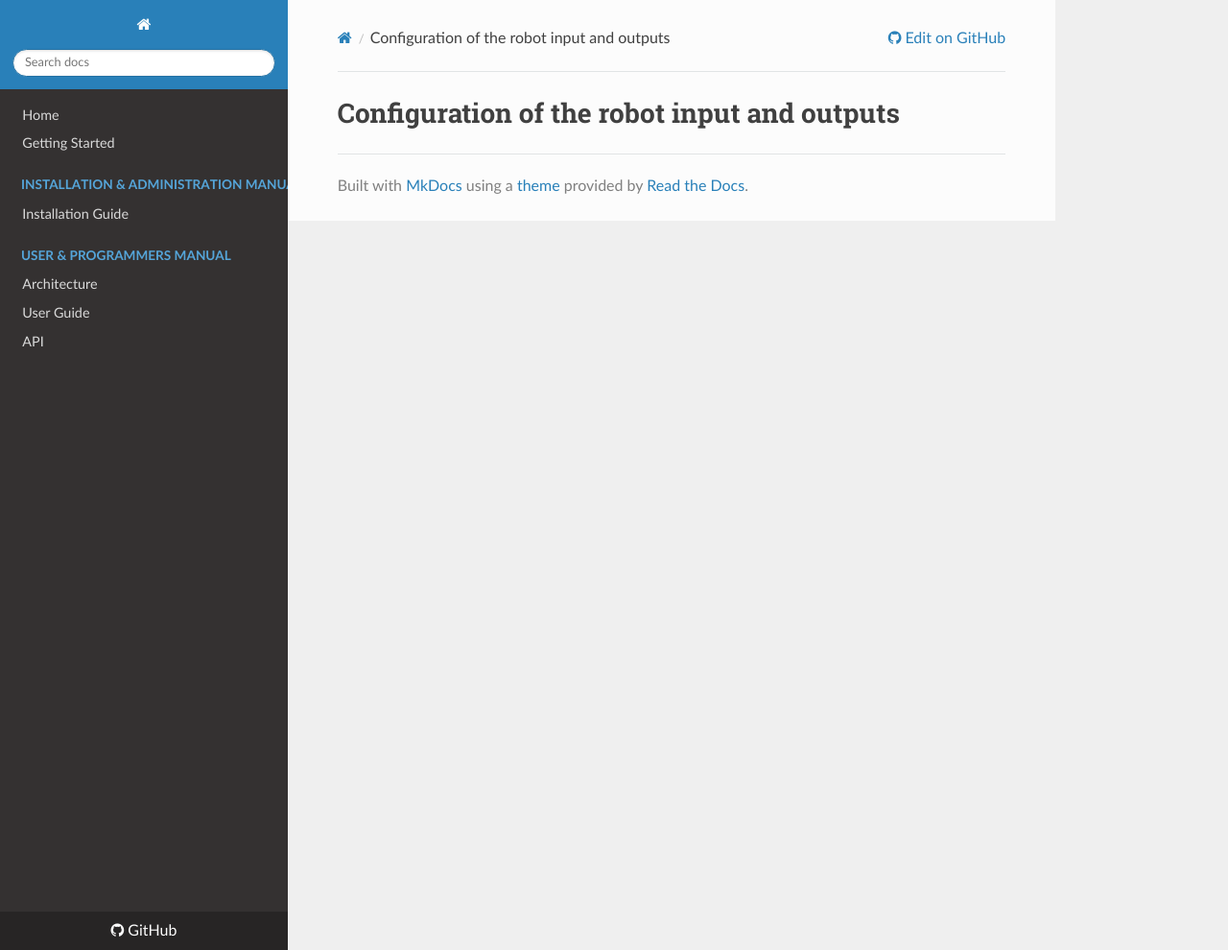
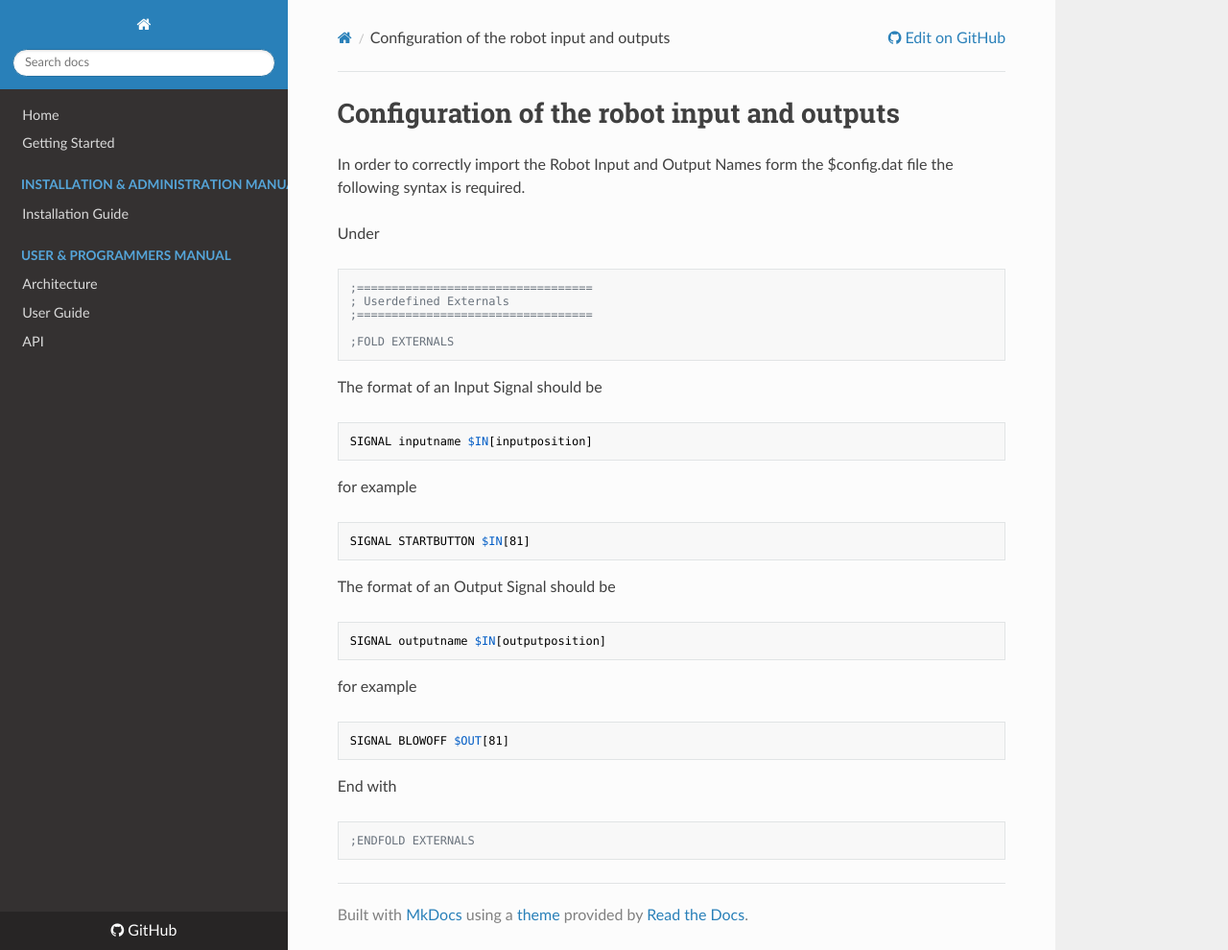
Before and after one commit to ramp-eu/JS2SF, an MkDocs documentation site: the page built from docs/KukaIO_ConfigurationGuide.md, in a window 1280 px wide and 990 px high. Shown: the whole window at 96% size. Built offline with MkDocs 1.6.1, drawn with Linux system fonts in a browser that asks for light colours; nearby versions of some CDN libraries; old or Windows-style settings are respelled for this version of MkDocs.

Commit message:
Update KukaIO_ConfigurationGuide.md

````diff
--- a/docs/KukaIO_ConfigurationGuide.md
+++ b/docs/KukaIO_ConfigurationGuide.md
@@ -1 +1,34 @@
 # Configuration of the robot input and outputs
+
+In order to correctly import the Robot Input and Output Names form the $config.dat file the following syntax is required.
+
+Under
+```
+;==================================
+; Userdefined Externals
+;==================================
+
+;FOLD EXTERNALS
+```
+
+The format of an Input Signal should be
+```
+SIGNAL inputname $IN[inputposition]
+```
+for example
+```
+SIGNAL STARTBUTTON $IN[81]
+```
+
+The format of an Output Signal should be
+```
+SIGNAL outputname $IN[outputposition]
+```
+for example
+```
+SIGNAL BLOWOFF $OUT[81]
+```
+End with
+```
+;ENDFOLD EXTERNALS
+```
````
